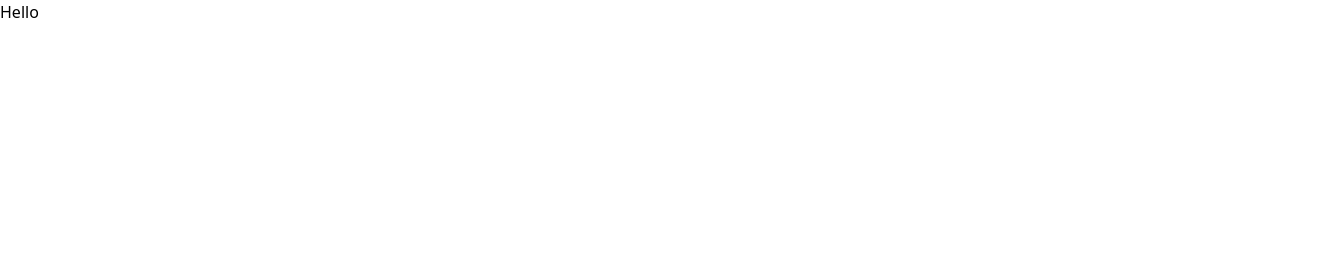
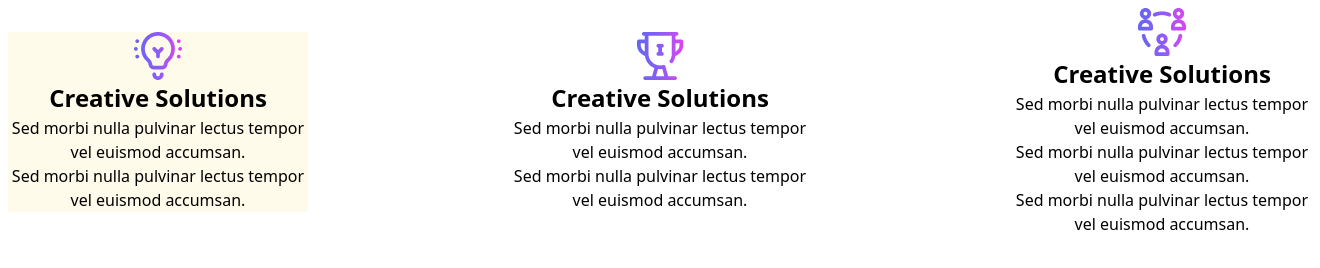
Before and after one commit to abdunnoorfaheem/digitalAgen, a website: page index.html in a window 1280 px wide. Shown: the whole page, 1320 px wide, since content can reach past the window. Drawn offline with Linux system fonts and the light colour scheme.

Commit message:
demo section add

```diff
--- a/index.html
+++ b/index.html
@@ -1,12 +1,40 @@
 <!DOCTYPE html>
 <html lang="en">
+
 <head>
     <meta charset="UTF-8">
     <meta name="viewport" content="width=device-width, initial-scale=1.0">
     <title>Document</title>
-     <link href="/src/output.css" rel="stylesheet">
+    <link href="/digitalAgen/src/output.css" rel="stylesheet">
 </head>
+
 <body>
-    <h1>Hello</h1>
+    <!-- Creative Solutions -->
+    <section id="creativePart">
+        <div class="main flex justify-between items-center p-2  w-[1320px] m-auto">
+            <div class="leftPart flex flex-col items-center text-center bg-amber-50">
+                <img src="assest/idea.png" alt="idea.png">
+                <h3 class="text-[24px] font-semibold">Creative Solutions</h3>
+                <p class="w-[300px]">Sed morbi nulla pulvinar lectus tempor vel euismod accumsan.</p>
+                <p class="w-[300px]">Sed morbi nulla pulvinar lectus tempor vel euismod accumsan.</p>
+            </div>
+            <div class="middlePart flex flex-col items-center text-center">
+                <img src="assest/Vector.png" alt="Vector.png">
+                <h3 class="text-[24px] font-semibold">Creative Solutions</h3>
+                <p class="w-[300px]">Sed morbi nulla pulvinar lectus tempor vel euismod accumsan.</p>
+                <p class="w-[300px]">Sed morbi nulla pulvinar lectus tempor vel euismod accumsan.</p>
+            </div>
+            <div class="rightPart flex flex-col items-center text-center">
+                <img src="assest/team.png" alt="team.png">
+                <h3 class="text-[24px] font-semibold">Creative Solutions</h3>
+                <p class="w-[300px] text-2xl text-amber-300">Sed morbi nulla pulvinar lectus tempor vel euismod accumsan.</p>
+                <p class="w-[300px]">Sed morbi nulla pulvinar lectus tempor vel euismod accumsan.</p>
+                <p class="w-[300px]">Sed morbi nulla pulvinar lectus tempor vel euismod accumsan.</p>
+            </div>
+        </div>
+    </section>
+    <!-- Creative Solutions -->
+
 </body>
+
 </html>
--- a/package.json
+++ b/package.json
@@ -1,6 +1,8 @@
 {
   "dependencies": {
-    "@tailwindcss/cli": "^4.1.14",
+    "@tailwindcss/cli": "^4.1.14"
+  },
+  "devDependencies": {
     "tailwindcss": "^4.1.14"
   }
 }
```
Also changed, not shown: assest/Vector.png (added), assest/idea.png (added), assest/team.png (added), src/output.css, 1 other file.
